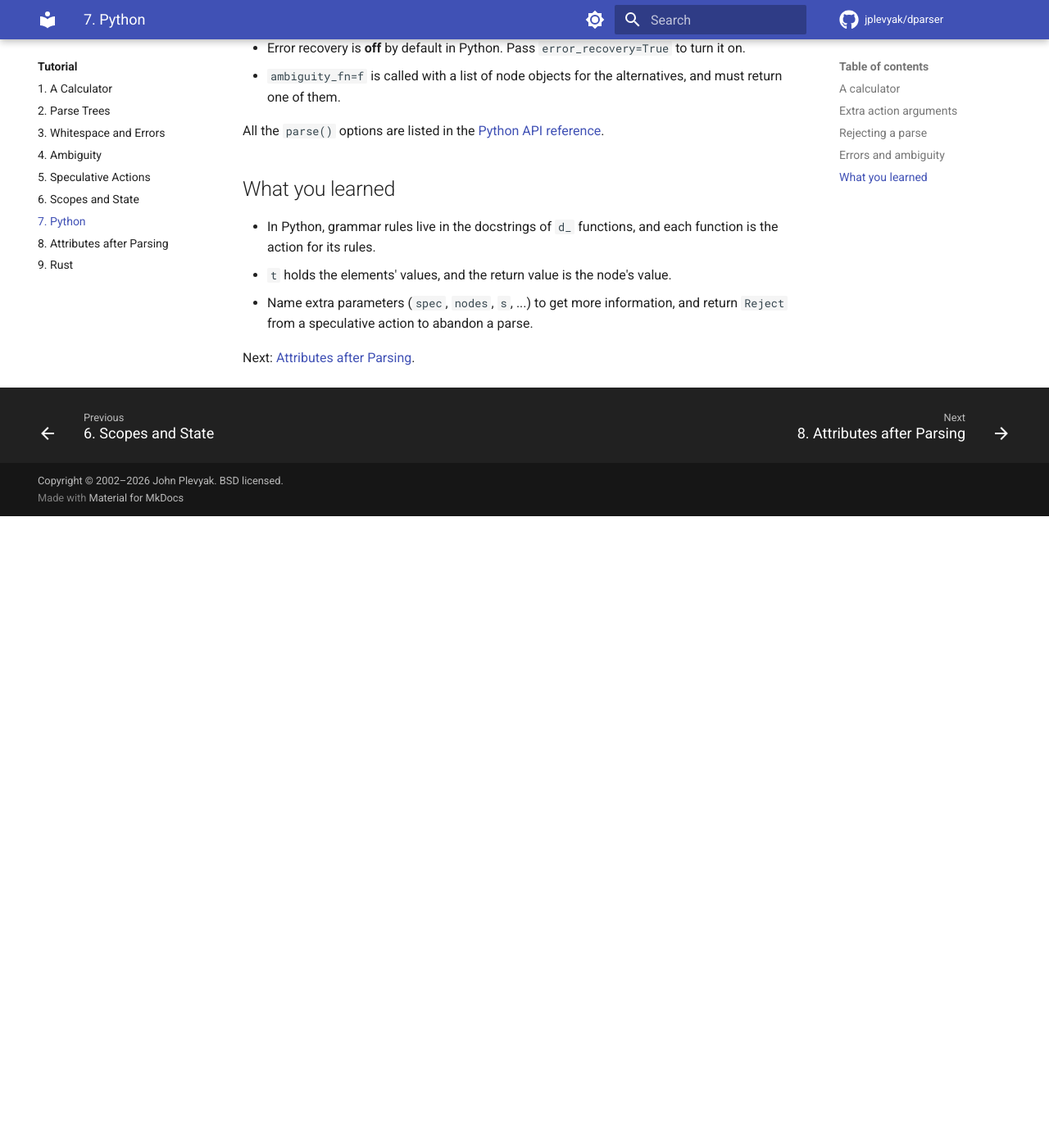
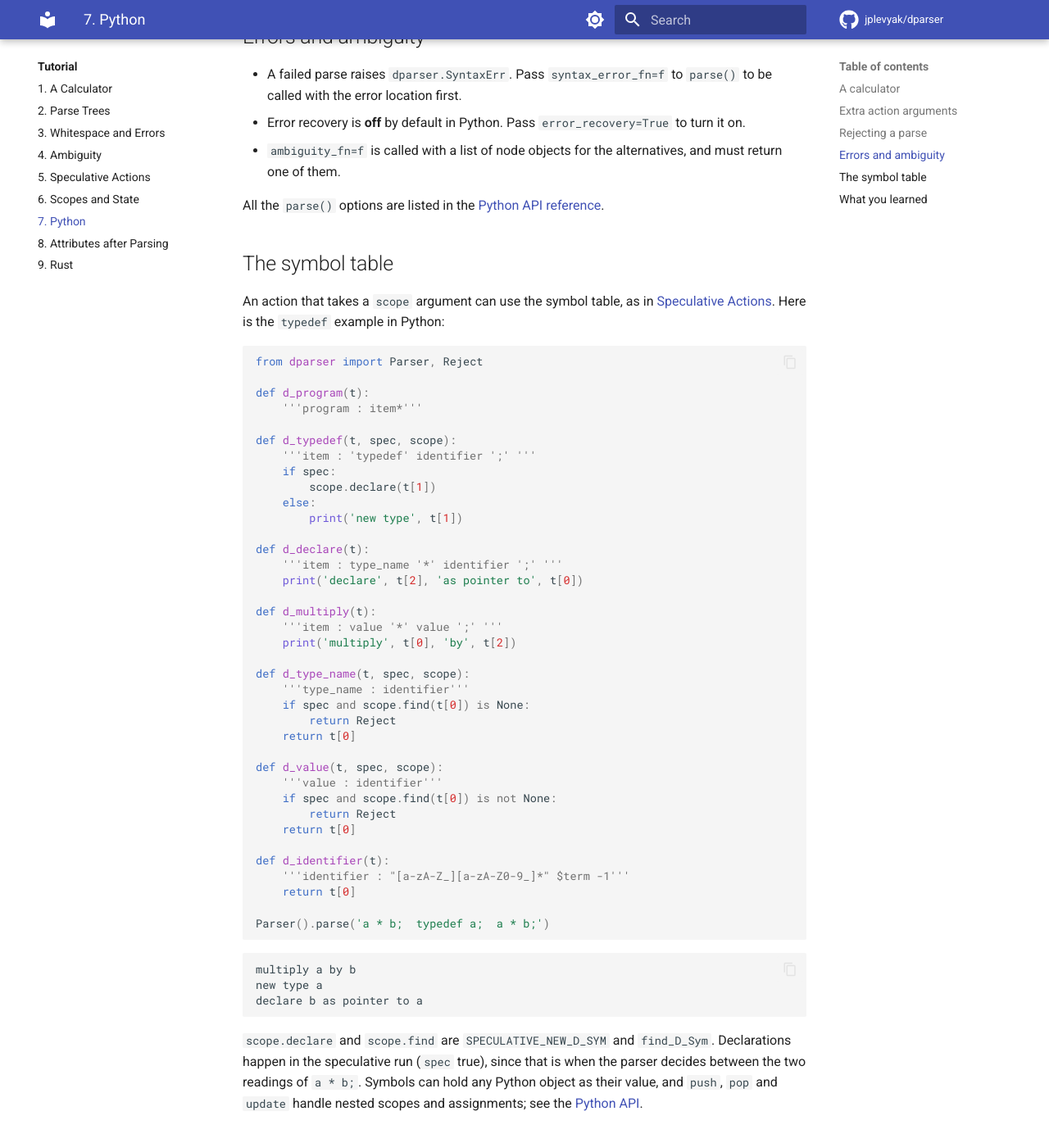
Before and after one commit to jplevyak/dparser, an MkDocs documentation site: the page built from docs/tutorial/python.md, in a window 1280 px wide and 1400 px high, scrolled down 3256 px. Shown: the top 1395 px of the window at 82% size. Built offline with MkDocs 1.6.1 and Material for MkDocs 9.7.7, drawn with Linux system fonts in a browser that asks for light colours; comment, search, counter and statistics services are not loaded; before the commit the page ends 3886 px from its top, so only the background shows below that; some of the changed text lies outside the part shown.

Commit message:
Document the Python symbol table; CHANGES for 1.41
Co-Authored-By: Claude Opus 5.5 <noreply@anthropic.com>
Claude-Session: https://claude.ai/code/session_01Pzq55qXw62s3BiZybLA5S8

````diff
--- a/docs/tutorial/python.md
+++ b/docs/tutorial/python.md
@@ -78,6 +78,8 @@ binding looks at the parameter *names*:
 | `nodes` | A list of node objects for the elements, with locations. |
 | `this` | The node object for the rule itself. |
 | `parser` | The `Parser` object. |
+| `scope` | The symbol table, as the node being built sees it (below). |
+| `state` | The [threaded state](scopes-and-state.md#context-that-isnt-a-name), as a one-element list. |
 
 For example, `nodes` gives line and column information:
 
@@ -151,6 +153,65 @@ SyntaxErr: syntax error during parse
 All the `parse()` options are listed in the
 [Python API reference](../reference/python.md).
 
+## The symbol table
+
+An action that takes a `scope` argument can use the symbol table, as in
+[Speculative Actions](speculative-actions.md#the-typedef-problem). Here is
+the `typedef` example in Python:
+
+```python
+from dparser import Parser, Reject
+
+def d_program(t):
+    '''program : item*'''
+
+def d_typedef(t, spec, scope):
+    '''item : 'typedef' identifier ';' '''
+    if spec:
+        scope.declare(t[1])
+    else:
+        print('new type', t[1])
+
+def d_declare(t):
+    '''item : type_name '*' identifier ';' '''
+    print('declare', t[2], 'as pointer to', t[0])
+
+def d_multiply(t):
+    '''item : value '*' value ';' '''
+    print('multiply', t[0], 'by', t[2])
+
+def d_type_name(t, spec, scope):
+    '''type_name : identifier'''
+    if spec and scope.find(t[0]) is None:
+        return Reject
+    return t[0]
+
+def d_value(t, spec, scope):
+    '''value : identifier'''
+    if spec and scope.find(t[0]) is not None:
+        return Reject
+    return t[0]
+
+def d_identifier(t):
+    '''identifier : "[a-zA-Z_][a-zA-Z0-9_]*" $term -1'''
+    return t[0]
+
+Parser().parse('a * b;  typedef a;  a * b;')
+```
+
+```text
+multiply a by b
+new type a
+declare b as pointer to a
+```
+
+`scope.declare` and `scope.find` are `SPECULATIVE_NEW_D_SYM` and
+`find_D_Sym`. Declarations happen in the speculative run (`spec` true),
+since that is when the parser decides between the two readings of
+`a * b;`. Symbols can hold any Python object as their value, and
+`push`, `pop` and `update` handle nested scopes and assignments; see the
+[Python API](../reference/python.md#symbol-table).
+
 ## What you learned
 
 - In Python, grammar rules live in the docstrings of `d_` functions, and
@@ -159,5 +220,6 @@ All the `parse()` options are listed in the
 - Name extra parameters (`spec`, `nodes`, `s`, ...) to get more
   information, and return `Reject` from a speculative action to abandon a
   parse.
+- `scope` gives an action the symbol table, and `state` the threaded state.
 
 Next: [Attributes after Parsing](attributes.md).
````
Also changed, not shown: docs/reference/python.md (+45 -0 lines), docs/reference/symbol-table.md (+2 -1 lines), docs/tutorial/index.md (+1 -2 lines), docs/tutorial/scopes-and-state.md (+6 -0 lines), 1 other file.
